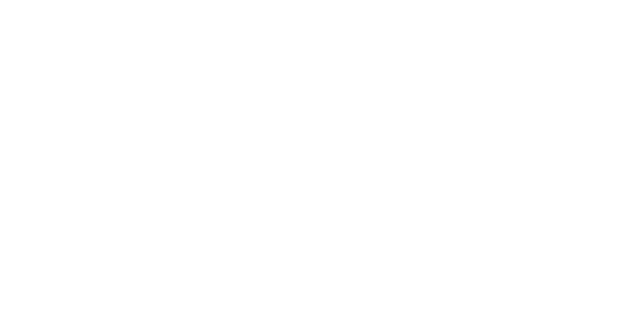
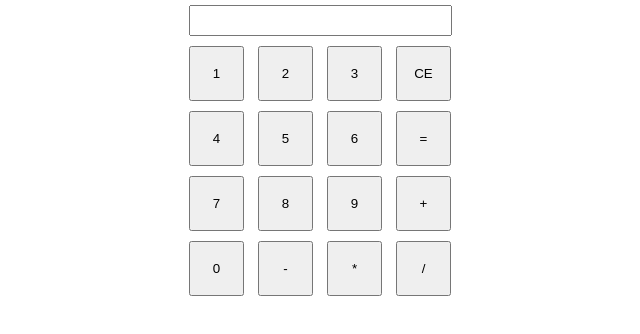
Before and after one commit to mmkhl/js_learn, a plain HTML site: page html/index.html in a window 1280 px wide. Shown: the whole page, without its empty margins (306-946 px from the left). Drawn offline with Linux system fonts and the light colour scheme.

Commit message:
New task started

```diff
--- a/src/js/script.js
+++ b/src/js/script.js
@@ -148,13 +148,13 @@
 // }
 
 // let square = document.querySelectorAll(".square");
-// for (let i=0; i< square.length;i++) {
+// for (let i=0; i<br square.length;i++) {
 //     square[i].style.width = "200px";
 //     square[i].style.height = "200px";
 //     square[i].style.background = "red";
 //     square[i].style.margin = "5px "
 // }
-// for (let i = 0; i < square.length; i++) {
+// for (let i = 0; i <br square.length; i++) {
 //     square[i].addEventListener('click', ()=>{
 //         for(let u = 0; u < square.length; u++){
 //             square[u].classList.remove('active');
@@ -171,10 +171,24 @@
 // Задание от каролины: Сделать так, чтоб при нажатии на
 // элемент, менялись цвета на зеленый у всех кроме этого элемента
 
+// for (let i = 0; i <br square.length; i++) {
+//     square[i].addEventListener('click', ()=>{
+//         for(let u = 0; u < square.length; u++){
+//             square[u].classList.remove('active');
+//             square[u].style.background = 'green'
+//         }
+//         square[i].classList.add('active');
+//         if (document.querySelector('.active')) {
+//             square[i].style.background = "red";
+//         }
+
+//     })
+// }
 
 
 // Задание от Павлика: Сделать так, чтоб при обновлении страницы,
 // запомнился активный блок, причем последний. Как я понял это уже BOM и вкуривать вного
+
 
 
 // Реализовать калькулятор. Выводим 10 кнопок цифр от 0 до 10. Кнопки:
@@ -182,3 +196,39 @@
 // в любом порядке выводиться в отдельном блоке строка (5-4+3*2...) и при
 // нажатии на кнопку посчитать, заменяем в блоке данную строку на результат
 // её вычисления, при этом можно потом дальше вычислять с уже этим вычеслением.
+document.body.style = `
+    width: 300px;
+    margin:0 auto;
+    font-size: 16px;`
+
+document.body.innerHTML = `
+    <input id="textarea" type="textarea" value=""> </br>
+    <input type="button" value="1">
+    <input type="button" value="2">
+    <input type="button" value="3">
+    <input type="button" value="CE"></br>
+    <input type="button" value="4">
+    <input type="button" value="5">
+    <input type="button" value="6">
+    <input type="button" value="="></br>
+    <input type="button" value="7">
+    <input type="button" value="8">
+    <input type="button" value="9">
+    <input type="button" value="+"> </br>
+    <input type="button" value="0">
+    <input type="button" value="-">
+    <input type="button" value="*">
+    <input type="button" value="/"> `
+
+let inputCollection = document.getElementsByTagName('input');
+for (let i in inputCollection){
+    inputCollection[i].style = `
+    width: 55px;
+    height: 55px;
+    margin: 5px;`
+}
+let textarea = document.querySelector('#textarea');
+textarea.style = `
+    width: 255px;
+    height: 25px;
+    margin: 5px;`
```
Also changed, not shown: html/index.html (+0 -2 lines).
